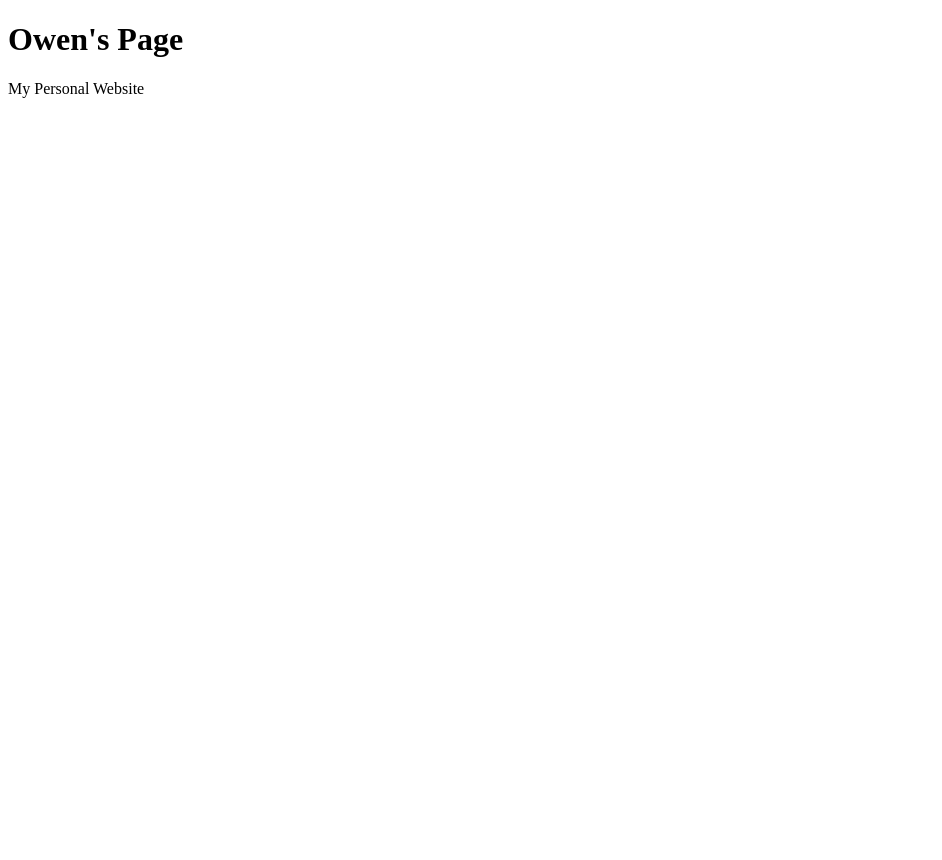
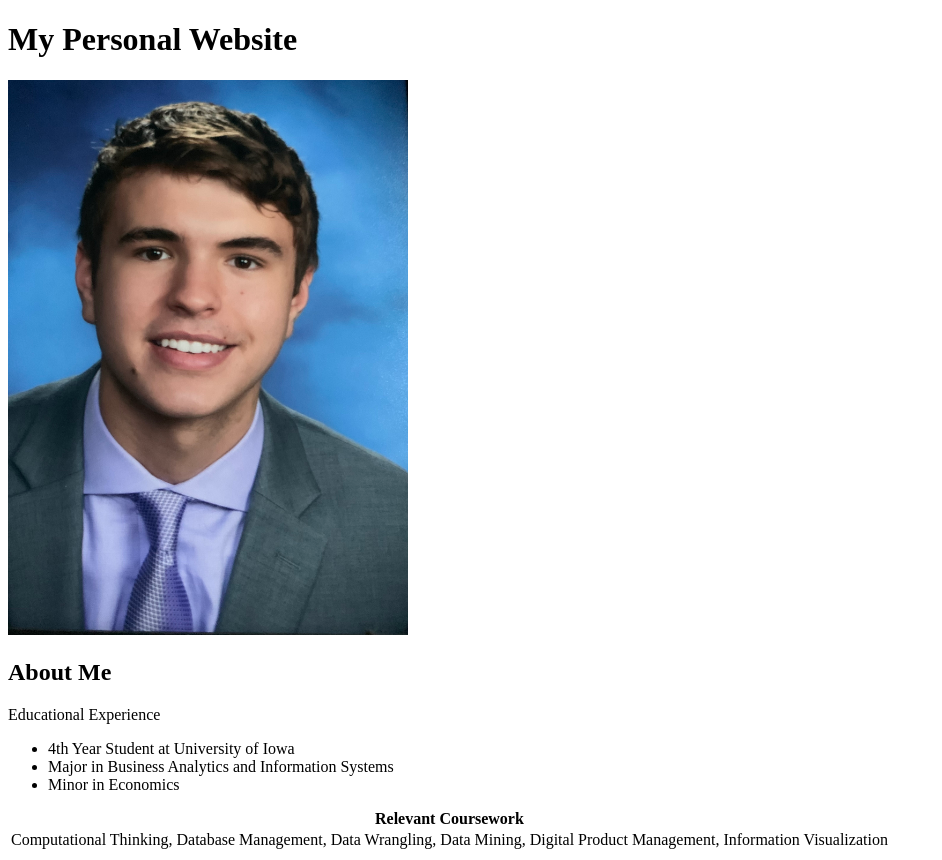
Before and after one commit to okoury/okoury_HW6, a plain HTML site: page index.html in a window 1280 px wide. Shown: the whole page, without its empty margins (0-942 px from the left). Before the commit the page ends 800 px from the top, so only its background shows below. Drawn offline with Linux system fonts and the light colour scheme.

Commit message:
Updated my Website
I updated my website to include my educational experience along with relevant coursework. I also added a professional picture of myself as well as changed the formatting.

```diff
--- a/index.html
+++ b/index.html
@@ -5,8 +5,28 @@
 </head>
 <body>
 
-<h1>Owen's Page</h1>
-<p>My Personal Website</p>
+<h1>My Personal Website</h1>
 
+
+<img src="FullSizeRender-compressed.JPG" alt="Photo 1" width="400">
+
+<h2> About Me</h2>
+<p>Educational Experience</p>
+<ul>
+    <li>4th Year Student at University of Iowa</li>
+    <li>Major in Business Analytics and Information Systems</li>
+    <li>Minor in Economics</li>
+</ul>
+
+<table> <caption> <b> Relevant Coursework</b></caption>
+    <tr>
+        <td>Computational Thinking,</td>
+        <td>Database Management,</td>
+        <td>Data Wrangling,</td>
+        <td>Data Mining,</td>
+        <td>Digital Product Management,</td>
+        <td>Information Visualization</td>
+    </tr>
+</table>
 </body>
 </html>
```
Also changed, not shown: HomePage.html (+1 -0 lines), FullSizeRender-compressed.JPG (added), 1 other file.
